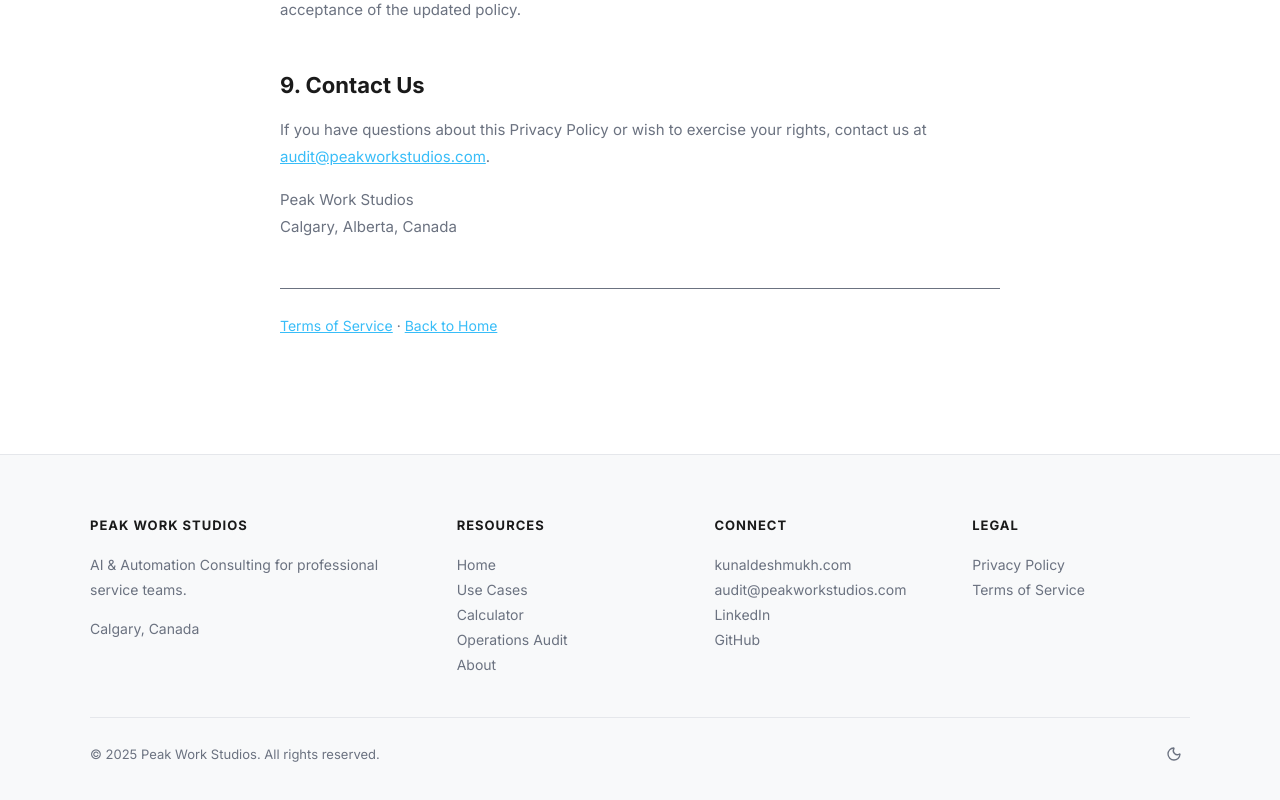
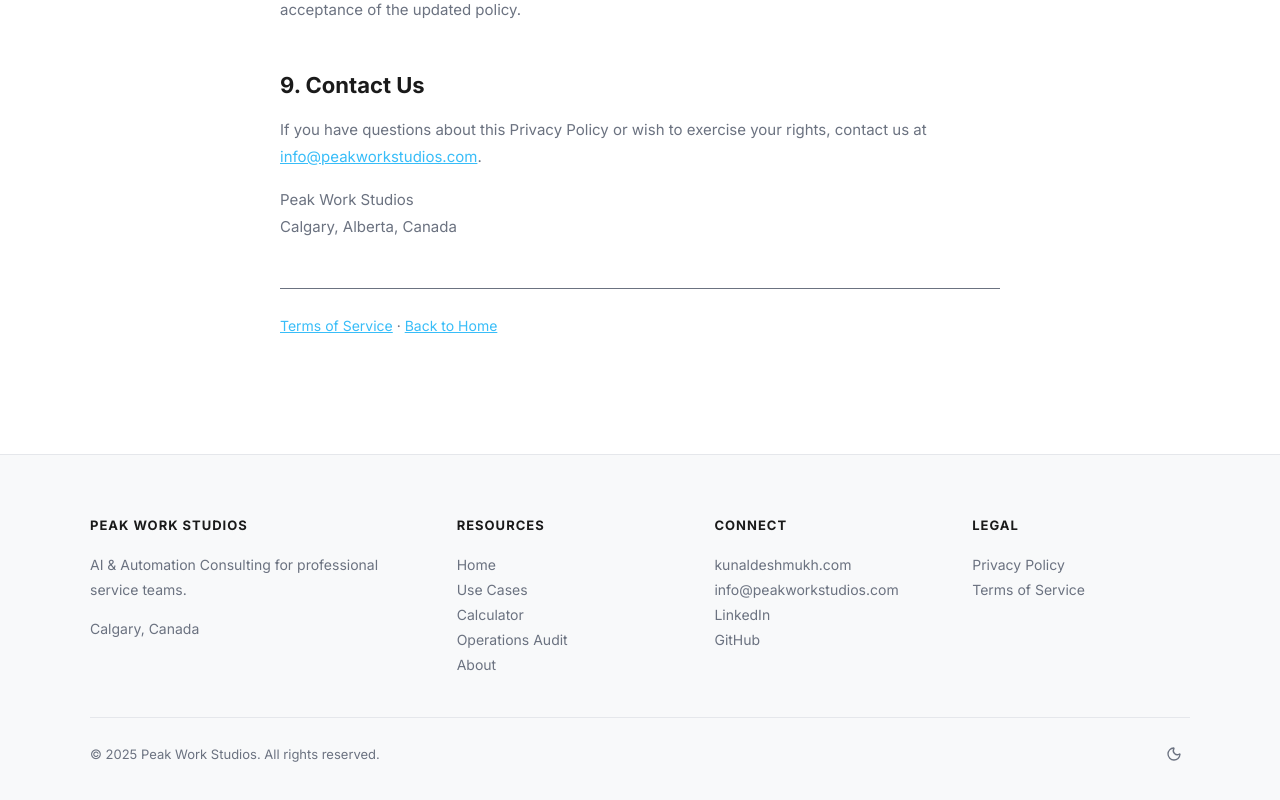
Before and after one commit to peakworkstudios/peakworkstudios, a React (Vite) app: page /privacy in a window 1280 px wide. Shown: the part 2360-3160 px from the top of the page. Built offline with nearby package versions, Linux system fonts and the light colour scheme.

Commit message:
fix: update email address from audit@peakworkstudios.com to info@peakworkstudios.com across multiple files

```diff
--- a/index.html
+++ b/index.html
@@ -39,7 +39,7 @@
       "description": "AI and automation consulting for professional service teams. We replace repetitive, error-prone work with workflow automation or custom AI assistants.",
       "url": "https://peakworkstudios.com",
       "logo": "https://peakworkstudios.com/favicon.svg",
-      "email": "audit@peakworkstudios.com",
+      "email": "info@peakworkstudios.com",
       "address": {
         "@type": "PostalAddress",
         "addressLocality": "Calgary",
--- a/src/App.jsx
+++ b/src/App.jsx
@@ -482,7 +482,7 @@
           <FooterCol>
             <h4>Connect</h4>
             <a href="https://kunaldeshmukh.com" target="_blank" rel="noopener noreferrer">kunaldeshmukh.com</a>
-            <a href="mailto:audit@peakworkstudios.com">audit@peakworkstudios.com</a>
+            <a href="mailto:info@peakworkstudios.com">info@peakworkstudios.com</a>
             <a href="https://linkedin.com/in/kunaldeshmukh" target="_blank" rel="noopener noreferrer">LinkedIn</a>
             <a href="https://github.com/codestorycooked" target="_blank" rel="noopener noreferrer">GitHub</a>
           </FooterCol>
--- a/src/pages/ContactPage.jsx
+++ b/src/pages/ContactPage.jsx
@@ -732,8 +732,8 @@
               <Mail size={20} />
             </ContactCardIcon>
             <ContactCardLabel>Email</ContactCardLabel>
-            <ContactCardValue href="mailto:audit@peakworkstudios.com">
-              audit@peakworkstudios.com
+            <ContactCardValue href="mailto:info@peakworkstudios.com">
+              info@peakworkstudios.com
             </ContactCardValue>
           </ContactCard>
           <ContactCard>
--- a/src/pages/PrivacyPage.jsx
+++ b/src/pages/PrivacyPage.jsx
@@ -213,7 +213,7 @@
           <SectionTitle>9. Contact Us</SectionTitle>
           <Paragraph>
             If you have questions about this Privacy Policy or wish to exercise your rights, contact us at{' '}
-            <ExternalLink href="mailto:audit@peakworkstudios.com">audit@peakworkstudios.com</ExternalLink>.
+            <ExternalLink href="mailto:info@peakworkstudios.com">info@peakworkstudios.com</ExternalLink>.
           </Paragraph>
           <Paragraph style={{ marginTop: '8px' }}>
             Peak Work Studios<br />
--- a/src/pages/TermsPage.jsx
+++ b/src/pages/TermsPage.jsx
@@ -212,7 +212,7 @@
           <SectionTitle>11. Contact Us</SectionTitle>
           <Paragraph>
             If you have questions about these Terms, contact us at{' '}
-            <ExternalLink href="mailto:audit@peakworkstudios.com">audit@peakworkstudios.com</ExternalLink>.
+            <ExternalLink href="mailto:info@peakworkstudios.com">info@peakworkstudios.com</ExternalLink>.
           </Paragraph>
           <Paragraph style={{ marginTop: '8px' }}>
             Peak Work Studios<br />
```
